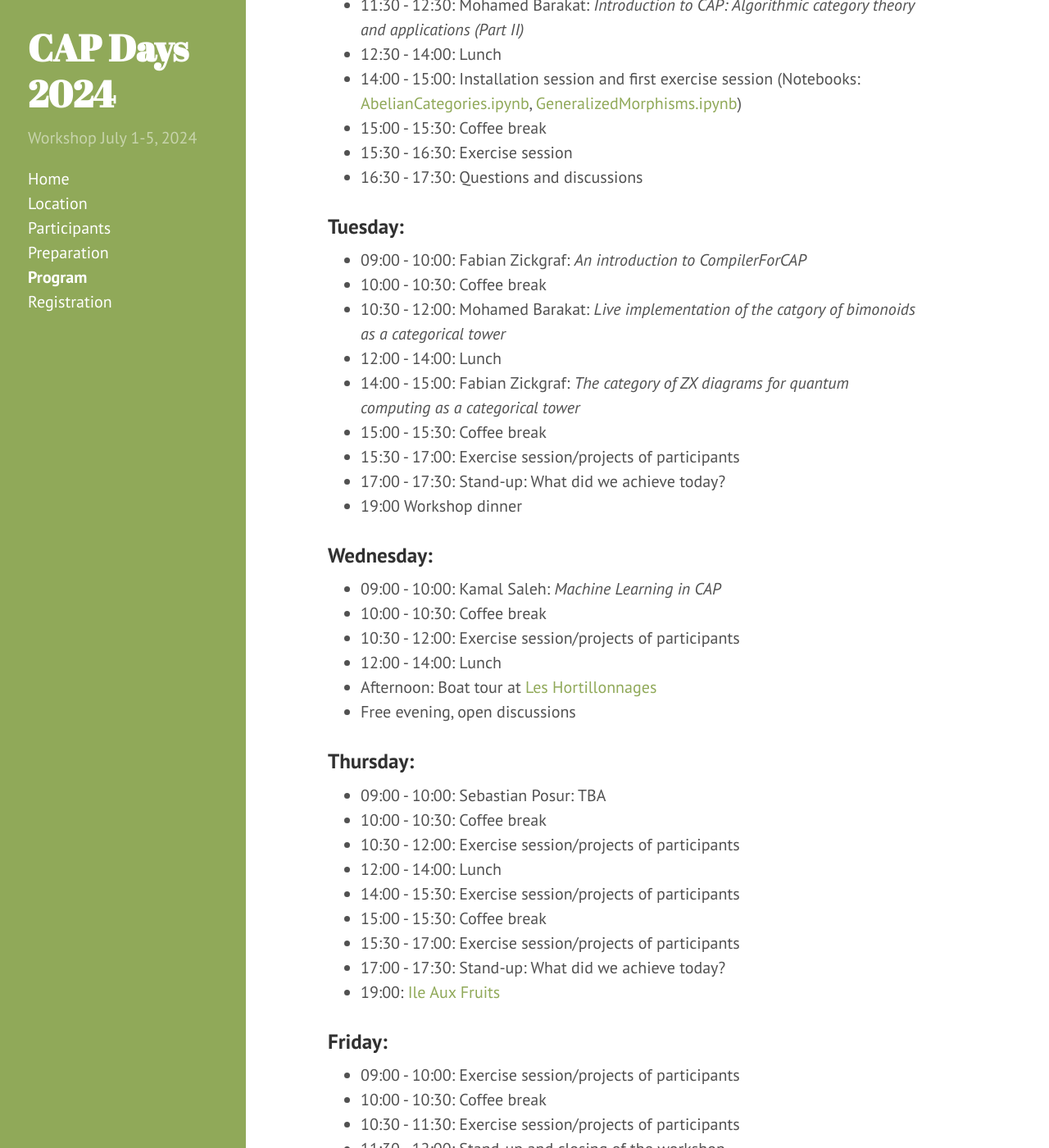
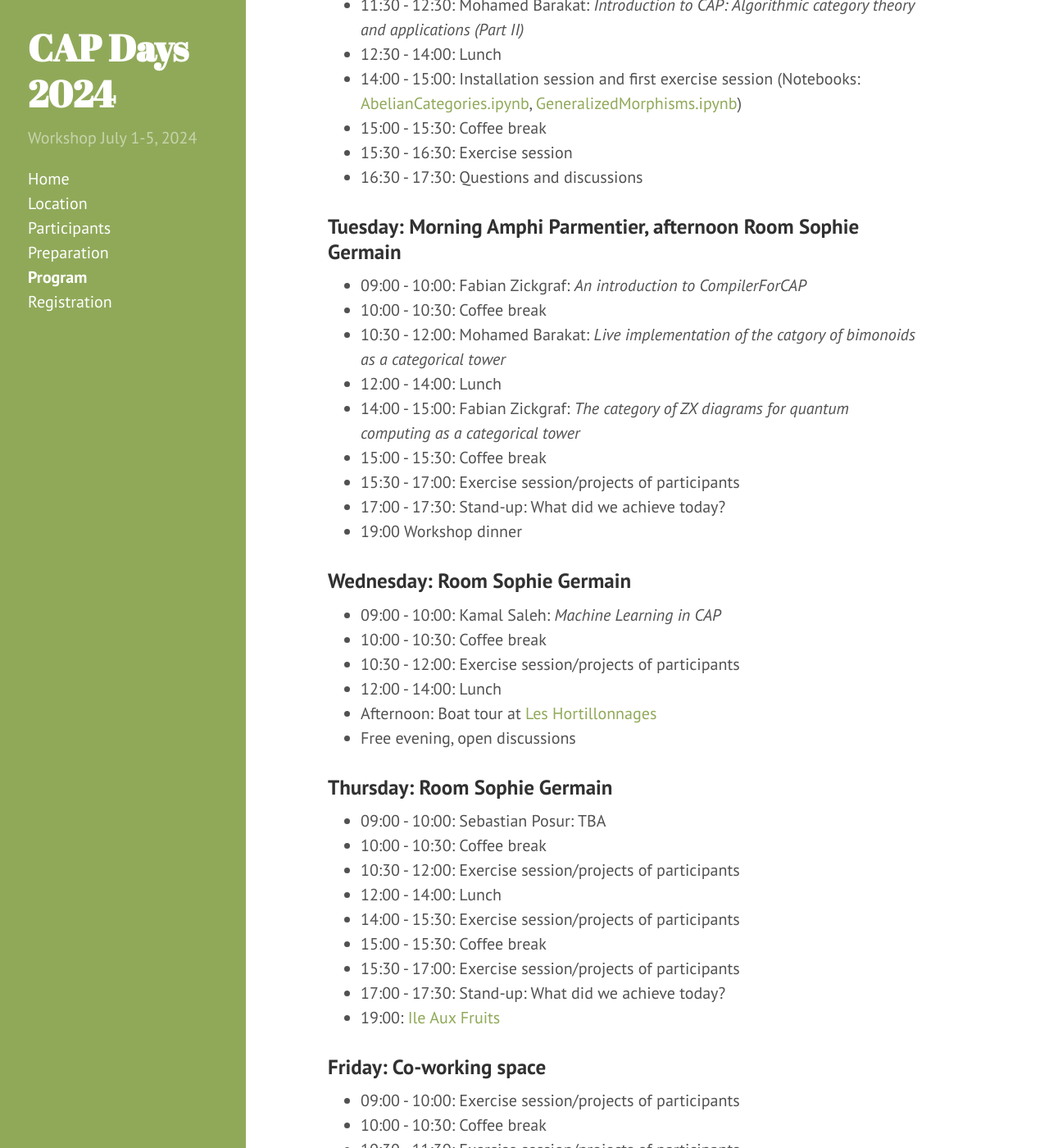
Before and after one commit to homalg-project/capdays-2024, a Jekyll site: the page built from program.md, in a window 1280 px wide and 1400 px high, scrolled down 710 px. Shown: the whole window at 82% size. Built offline with Jekyll 4.4.1, drawn with Linux system fonts in a browser that asks for light colours; some of the changed text lies outside the part shown.

Commit message:
Added rooms

```diff
--- a/program.md
+++ b/program.md
@@ -9,7 +9,7 @@ title: Program
 
 The program below is tentative and will be updated during the workshop
 
-### Monday:
+### Monday: Room Sophie Germain
 
 * 09:50 - 10:00: Welcome
 * 10:00 - 11:00: Fabian Zickgraf: *Introduction to CAP: Algorithmic category theory and applications (Part I)*<br/>
@@ -26,7 +26,7 @@ The program below is tentative and will be updated during the workshop
 * 15:30 - 16:30: Exercise session
 * 16:30 - 17:30: Questions and discussions
 
-### Tuesday:
+### Tuesday: Morning Amphi Parmentier, afternoon Room Sophie Germain
 
 * 09:00 - 10:00: Fabian Zickgraf: *An introduction to CompilerForCAP*
 * 10:00 - 10:30: Coffee break
@@ -38,7 +38,7 @@ The program below is tentative and will be updated during the workshop
 * 17:00 - 17:30: Stand-up: What did we achieve today?
 * 19:00 Workshop dinner
 
-### Wednesday:
+### Wednesday: Room Sophie Germain
 
 * 09:00 - 10:00: Kamal Saleh: *Machine Learning in CAP*
 * 10:00 - 10:30: Coffee break
@@ -47,7 +47,7 @@ The program below is tentative and will be updated during the workshop
 * Afternoon: Boat tour at [Les Hortillonnages](https://maps.app.goo.gl/xC3aBqfiLkZxQC2V8)
 * Free evening, open discussions
 
-### Thursday:
+### Thursday: Room Sophie Germain
 
 * 09:00 - 10:00: Sebastian Posur: TBA
 * 10:00 - 10:30: Coffee break
@@ -59,7 +59,7 @@ The program below is tentative and will be updated during the workshop
 * 17:00 - 17:30: Stand-up: What did we achieve today?
 * 19:00: [Ile Aux Fruits](https://maps.app.goo.gl/5PbHfJX1gVWSk28H9)
 
-### Friday:
+### Friday: Co-working space
 
 * 09:00 - 10:00: Exercise session/projects of participants
 * 10:00 - 10:30: Coffee break
```
Also changed, not shown: public/plan-upjv-st-leu.png (added).
